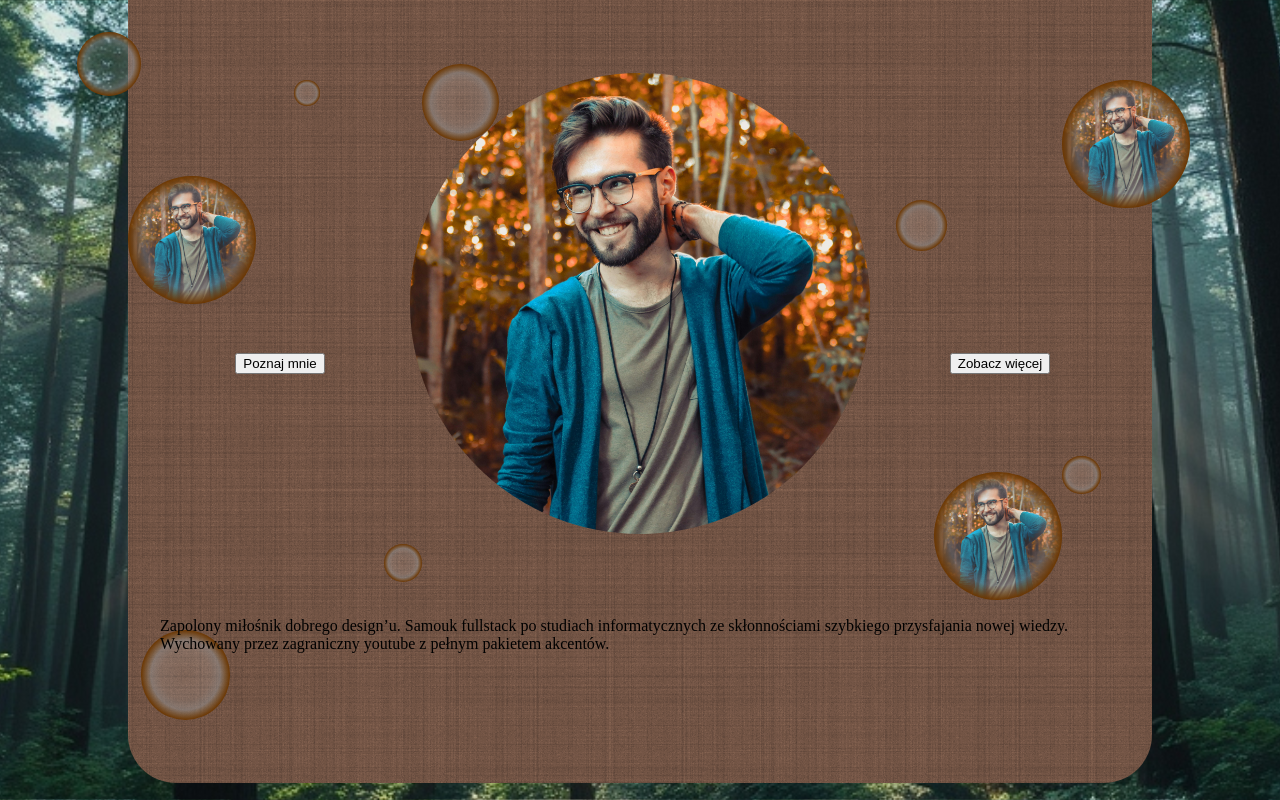
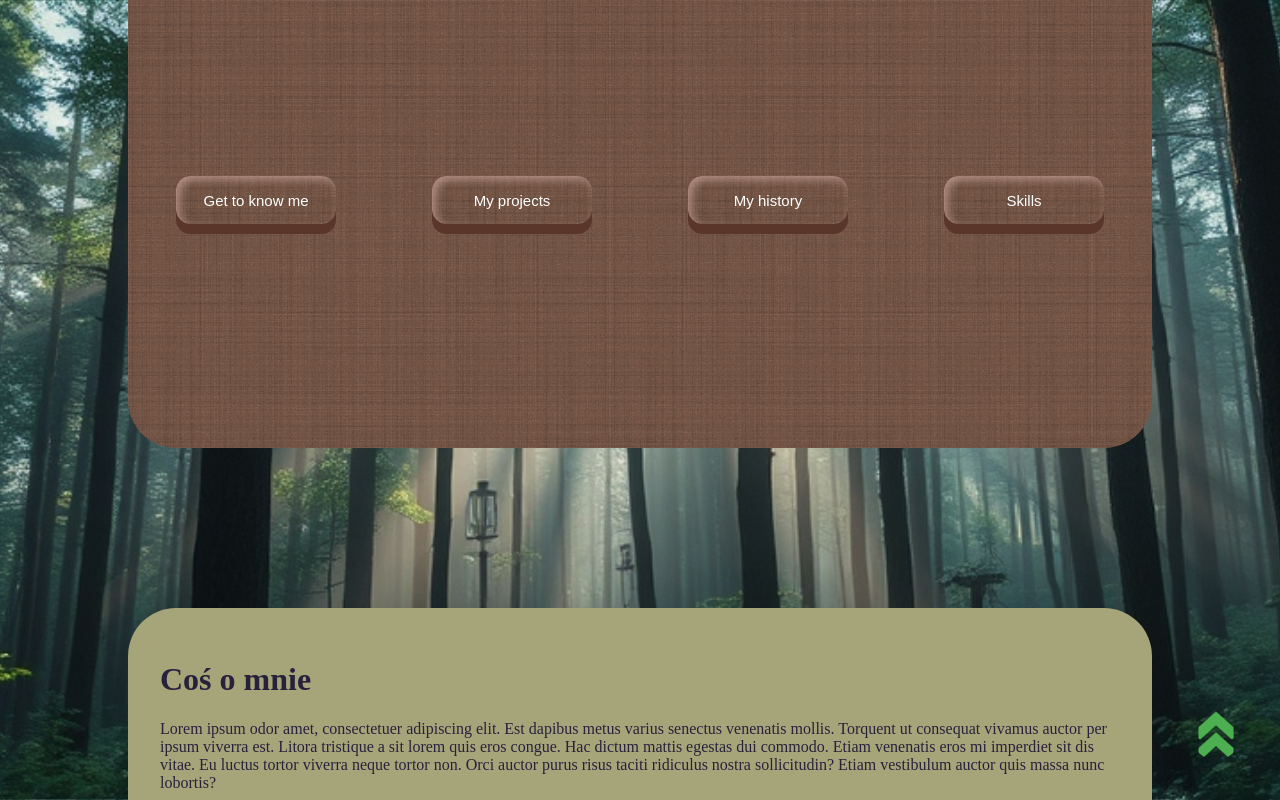
Before and after one commit to SmoczynskiJan/Jan_Smoczynski.github.io, a plain HTML site: page index.html in a window 1280 px wide. Shown: the top 800 px of the page. Drawn offline with Linux system fonts and the light colour scheme.

Commit message:
Changed Hero added buttons some styles

```diff
--- a/index.html
+++ b/index.html
@@ -11,38 +11,10 @@
   <body>
     <container id="main_container" class="f_container">
       <div id="hero">
-        <div class="buttonLeft">
-          <button class="knowMe">Poznaj mnie</button>
-        </div>
-        <div class="mainImage">
-          <img
-            class="heroImg"
-            src="img/pexels-rodrigo-souza-1275988-2531553.jpg"
-          />
-        </div>
-        <div class="buttonRight">
-          <button>Zobacz więcej</button>
-        </div>
-        <div class="text">
-          <p>
-            Zapolony miłośnik dobrego design’u. Samouk fullstack po studiach
-            informatycznych ze skłonnościami szybkiego przysfajania nowej
-            wiedzy. Wychowany przez zagraniczny youtube z pełnym pakietem
-            akcentów.
-          </p>
-        </div>
-        <div class="boubleContainer">
-          <div id="B1"></div>
-          <div id="B2"></div>
-          <div id="B3"></div>
-          <div id="B4"></div>
-          <div id="B5"></div>
-          <div id="B6"></div>
-          <div id="B7"></div>
-          <div id="B8"></div>
-          <div id="B9"></div>
-          <div id="B10"></div>
-        </div>
+        <a href="#aboutMe"><button>Get to know me</button></a>
+        <a href="#projects"><button>My projects</button></a>
+        <a href="#career"><button>My history</button></a>
+        <a href="#skills"><button>Skills</button></a>
       </div>
       <div class="card c-p_br">
         <h1>Coś o mnie</h1>
@@ -56,7 +28,7 @@
           vestibulum auctor quis massa nunc lobortis?
         </p>
       </div>
-      <div class="card c-bl">
+      <div id="skills" class="card c-bl">
         <h1>umiejki</h1>
         <p>
           Fusce nisi iaculis egestas parturient magnis. Gravida id parturient,
@@ -67,11 +39,11 @@
           commodo magna amet ut dolor.
         </p>
       </div>
-      <div class="card c-d_br">
+      <div id="projects" class="card c-d_br">
         <h1>My projects</h1>
         Menu projektów
       </div>
-      <div class="card c-r_br">
+      <div id="career" class="card c-r_br">
         <p>
           At sociosqu parturient molestie eleifend imperdiet rhoncus nostra
           etiam. Laoreet ac finibus aliquam metus nisi nisl scelerisque enim.
@@ -81,7 +53,7 @@
           augue. Ut viverra fames, donec cursus vestibulum euismod mus?
         </p>
       </div>
-      <div class="card c-l_br">
+      <div id="aboutMe" class="card c-l_br">
         <h1>hobby</h1>
         <p>
           Justo tempor malesuada; magna tempus lectus pellentesque. Orci
@@ -94,7 +66,8 @@
         </p>
       </div>
     </container>
-
+    <!-- arrow up -->
+    <a href="#hero"><div id="goUp"></div></a>
     <script src="index.js"></script>
   </body>
 </html>
--- a/styles.css
+++ b/styles.css
@@ -1,16 +1,19 @@
 :root {
-/*_________________________ Border Var */
---border-radius:3rem;
---card-margin:-6rem;
-/*_________________________ Color Var */
-  --main1-color:#27213c;
-  --main2-color:#5a352a;
-  --main3-color:#a33b20;
-  --main4-color:#a47963;
-  --main5-color:#a6a57a;
+  /*_________________________ Border Var */
+  --border-radius: 3rem;
+  --card-margin: -6rem;
+  /*_________________________ Color Var */
+  --main1-color: #27213c;
+  --main2-color: #5a352a;
+  --main3-color: #a33b20;
+  --main4-color: #a47963;
+  --main5-color: #a6a57a;
 }
 /*_________________________________________________ HTML Elements */
-body{
+html {
+  scroll-behavior: smooth;
+}
+body {
   display: flex;
   justify-content: center;
   margin: 0vh;
@@ -20,104 +23,97 @@ body{
   background-attachment: fixed;
   background-position: center;
 }
+button {
+  width: 10rem;
+  height: 3rem;
+  border-radius: 0.9rem;
+  padding: 15px 25px;
+  font-size: 15px;
+  text-align: center;
+  cursor: pointer;
+  outline: none;
+  color: #fff;
+  background-color: var(--main4-color);
+  border: none;
+  box-shadow: 0 10px var(--main2-color), inset 0.25rem 0.25rem 0.5rem #dfb9ae94;
+  background-image: url(img/black-linen.png);
+  inset: 1px;
+}
+
+button:hover {
+  background-color: var(--main2-color);
+}
+button:active {
+  background-color: var(--main2-color);
+  box-shadow: 0 -1px var(--main2-color),
+    inset 0.125rem 0.125rem 0.25rem #dfb9ae94;
+  transform: translateY(10px);
+}
 
 /*_________________________________________________ Id's */
-#main_container > .card:not(:nth-child(-n + 2)){
+#main_container > .card:not(:nth-child(-n + 2)) {
   margin-top: var(--card-margin);
 }
-#main_container > .card:last-child{
+#main_container > .card:last-child {
   padding-bottom: 2rem;
 }
 
-#hero{
-  display: grid;
-  grid-template-columns: 1fr 2fr 1fr;
-  grid-template-rows: repeat(2, 33.92vh) 15vh;
-  padding: 2rem 2rem 5.5rem;
-  border-radius: 0  0  var(--border-radius) var(--border-radius);
+#hero {
+  height: 50vh;
+  display: flex;
+  flex-direction: row;
+  flex-wrap: wrap;
+  border-radius: 0 0 var(--border-radius) var(--border-radius);
   background-color: #a47963;
   background-image: url(img/black-linen.png);
   margin-bottom: 20vh;
-  justify-items: center;
+  padding-bottom: 6vh;
+  align-content: center;
+  justify-content: space-around;
+  align-items: center;
 }
-#B1{width: 5vw; height: 5vw; top: 4vh; left: 6vw;}
-#B2{background-size: contain; background-image: radial-gradient(rgba(255,255,255,0.1) ,rgba(204, 204, 204,0.2) 40%, rgba(153, 153, 153,0.5) 55%,#6b3600 71%), url(img/pexels-rodrigo-souza-1275988-2531553.jpg); width: 10vw; height: 10vw; top: 22vh; left: 10vw;}
-#B3{width: 2vw; height: 2vw; top: 10vh; left: 23vw;}
-#B4{width: 6vw; height: 6vw; top: 8vh; left: 33vw;}
-#B5{width: 4vw; height: 4vw; top: 25vh; left: 70vw;}
-#B6{background-size: contain; background-image: radial-gradient(rgba(255,255,255,0.1) ,rgba(204, 204, 204,0.2) 40%, rgba(153, 153, 153,0.5) 55%,#6b3600 71%), url(img/pexels-rodrigo-souza-1275988-2531553.jpg); width: 10vw; height: 10vw; top: 10vh; left: 83vw;}
-#B7{width: 7vw; height: 7vw; bottom: 10vh; left: 11vw;}
-#B8{width: 3vw; height: 3vw; top: 68vh; left: 30vw;}
-#B9{background-size: contain; background-image: radial-gradient(rgba(255,255,255,0.1) ,rgba(204, 204, 204,0.2) 40%, rgba(153, 153, 153,0.5) 55%,#6b3600 71%), url(img/pexels-rodrigo-souza-1275988-2531553.jpg); width: 10vw; height: 10vw; bottom: 25vh; left: 73vw;}
-#B10{width: 3vw; height: 3vw; top: 57vh; left: 83vw;}
+
+#goUp {
+  position: fixed;
+  bottom: 2.5rem;
+  right: 2.5rem;
+  overflow: hidden;
+  width: 3rem;
+  height: 3rem;
+  border-radius: 50%;
+  background-image: url(icons/fast-forward.png);
+  background-size: contain;
+  rotate: -90deg;
+}
+
 /*_________________________________________________ Classes */
-.f_container{
+.f_container {
   width: 80vw;
   display: flex;
   flex-direction: column;
 }
-.c-bl{
-  background-color  : var(--main1-color);
+.c-bl {
+  background-color: var(--main1-color);
   color: var(--main4-color);
 }
-.c-d_br{
+.c-d_br {
   background-color: var(--main2-color);
   color: var(--main4-color);
 }
-.c-r_br{
-  background-color:var(--main3-color);
+.c-r_br {
+  background-color: var(--main3-color);
   color: var(--main1-color);
 }
-.c-l_br{
-  background-color:var(--main4-color);
+.c-l_br {
+  background-color: var(--main4-color);
   color: var(--main1-color);
 }
-.c-p_br{
+.c-p_br {
   background-color: var(--main5-color);
   color: var(--main1-color);
 }
-.card{
+.card {
   padding: 2rem 2rem 8rem;
   height: fit-content;
   border-radius: var(--border-radius);
 }
-.heroImg{
-  max-width:36vw;
-  max-height: 70vh;
-  border-radius: 50%;
-}
-
-.mainImage{
-  grid-area: 1 / 2 / 3 / 3;
-  width: 100%;
-  display: flex;
-  flex-direction: column;
-  justify-content: center;
-  align-items: center;
-}
-.buttonLeft{
-  grid-area: 1 / 1 / 4 / 2;
-  align-self: center;
-}
-.buttonRight {
-  grid-area: 1 / 3 / 4 / 4;
-  align-self: center;
-}
-.text {
-  grid-area: 3 / 1 / 4 / 4;
-  align-self: center;
-  z-index: 1;
-}
-
-.boubleContainer > div{
-  position: absolute;
-  border-radius: 50%;
-  background-image: radial-gradient(rgba(255,255,255,0.1) ,rgba(204, 204, 204,0.2) 40%, rgba(153, 153, 153,0.5) 55%,#6b3600 71%);
-}
-.boubleContainer{
-  position: absolute;
-  top: 0;
-  left: 0;
-  width: 100%;
-  height: 100%;
-}
```
Also changed, not shown: icons/fast-forward.png (added).
